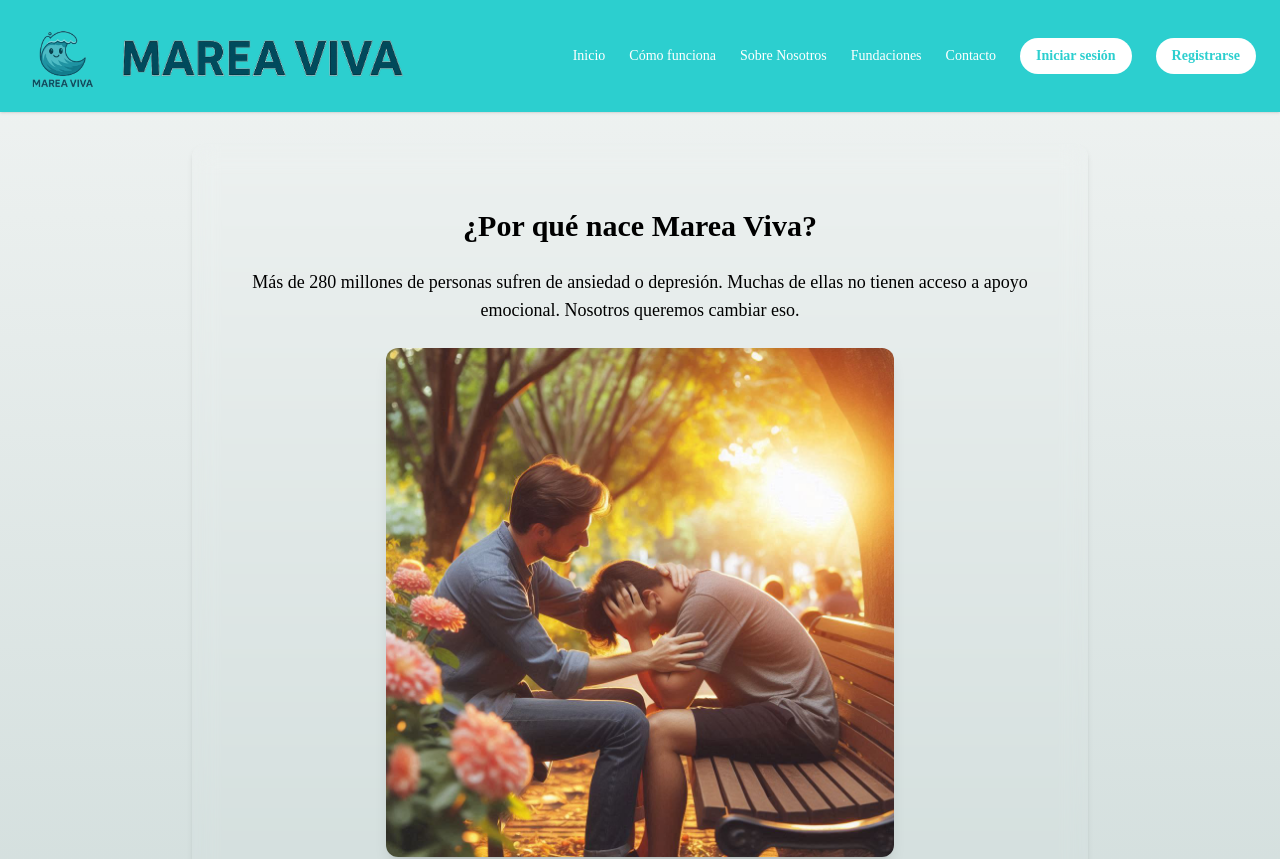
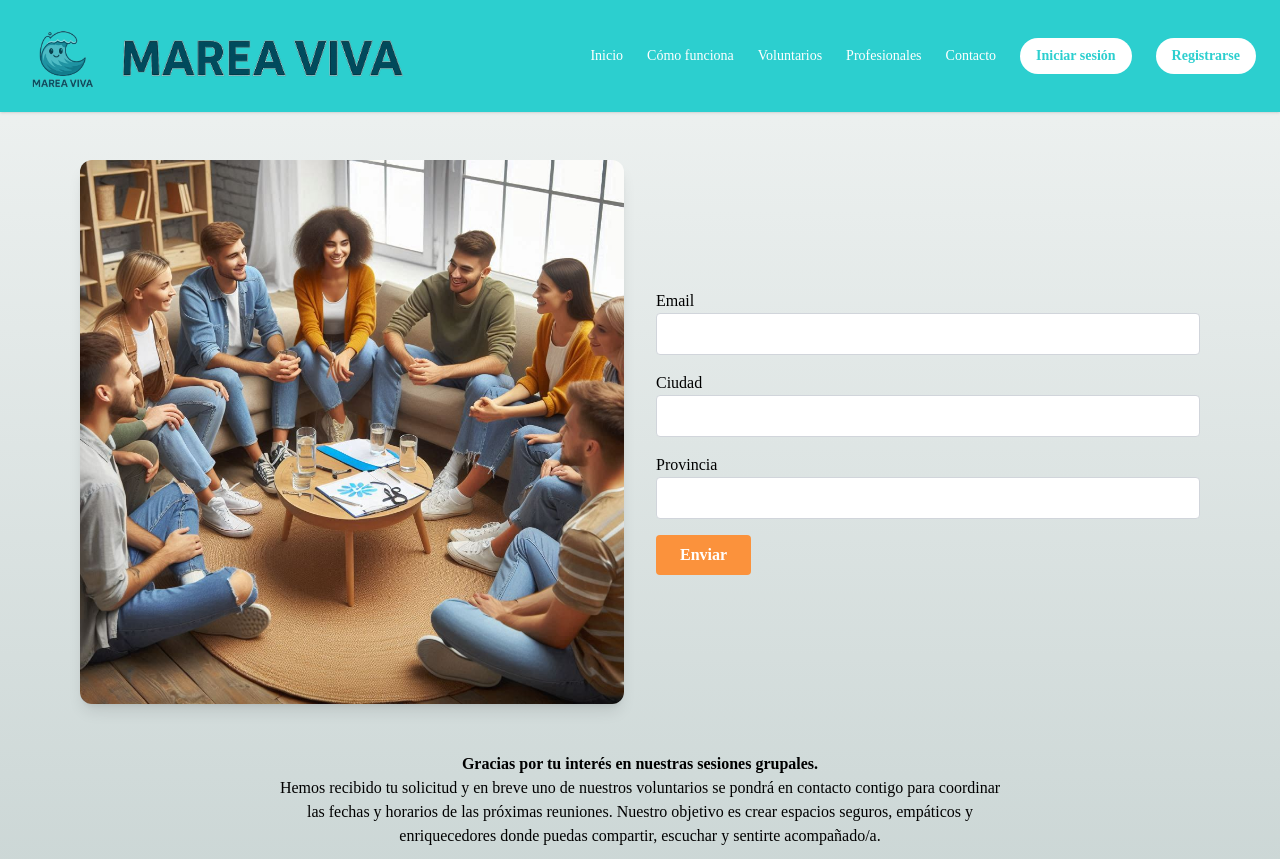
Before and after one commit to Emagmunioz/MareaViva, a React app in the folder frontend/: page /groups-form in a window 1280 px wide. Shown: the top 859 px of the page. Built offline with nearby package versions, Linux system fonts and the light colour scheme; the HTML template or start-up script is replaced by a standard one.

Commit message:
create VolunteersPage and changes in some components

```diff
--- a/frontend/src/App.jsx
+++ b/frontend/src/App.jsx
@@ -8,6 +8,9 @@ import Home from "./pages/Home";
 import HowItWorks from "./pages/HowItWorks";
 import EmotionEvaluation from "@/pages/EmotionEvaluation";
 import ChatSupport from "./pages/ChatSupport";
+import ProfileForm from "@/pages/ProfileForm";
+import GroupsFormPage from "@/pages/GroupsFormPage";
+import VolunteersPage from "@/pages/VolunteersPage";
 export default function App() {
   return (
     <BrowserRouter>
@@ -28,8 +31,11 @@ export default function App() {
 
         <Route path="*" element={<Home />} />
         <Route path="/como-funciona" element={<HowItWorks />} />
+        <Route path="/profile-form" element={<ProfileForm />} />
         <Route path="/cuestionario" element={<EmotionEvaluation />} />
+        <Route path="/groups-form" element={<GroupsFormPage />} />
         <Route path="/chat" element={<ChatSupport />} />
+        <Route path="/voluntarios" element={<VolunteersPage />} />
       </Routes>
     </BrowserRouter>
   );
--- a/frontend/src/components/Cards.jsx
+++ b/frontend/src/components/Cards.jsx
@@ -4,14 +4,17 @@ const cardData = [
   {
     title: "Usuarios",
     desc: "Acceden a apoyo emocional seguro y humano de forma gratuita.",
+    route: "/como-funciona",
   },
   {
     title: "Voluntarios",
     desc: "Estudiantes o profesionales en paro ofrecen escucha activa y acompañamiento.",
+    route: "/voluntarios", // 👉 redirige a VolunteersPage
   },
   {
     title: "Profesionales",
     desc: "Promocionan su trabajo ayudando en una causa solidaria.",
+    route: "/como-funciona",
   },
 ];
 
@@ -21,7 +24,7 @@ export default function Cards() {
       <h2 className="text-3xl font-semibold mb-10 text-black">Nuestra Solución</h2>
       <div className="grid grid-cols-1 sm:grid-cols-3 gap-6 max-w-6xl mx-auto">
         {cardData.map((card, i) => (
-          <Link to="/como-funciona" key={i} className="transition-transform hover:scale-105">
+          <Link to={card.route} key={i} className="transition-transform hover:scale-105">
             <div className="bg-white/80 backdrop-blur-md rounded-xl shadow-md p-6 h-64 flex flex-col justify-center items-center border-t-4 border-[#f7b733] hover:shadow-lg">
               <h3 className="text-xl font-semibold mb-3 text-[#2ccfcf]">{card.title}</h3>
               <p className="text-gray-800 text-sm">{card.desc}</p>
--- a/frontend/src/components/GroupForm.jsx
+++ b/frontend/src/components/GroupForm.jsx
@@ -1,28 +1,63 @@
-import { useNavigate } from "react-router-dom";
-import Header from "@/components/Header";
-import Footer from "@/components/Footer";
-import GroupForm from "@/components/GroupForm";
-import terapiaImage from "@/assets/terapia.png";
 
-export default function GroupSignupPage() {
-  const navigate = useNavigate();
+import { useState } from "react";
+// import axios from "axios"; // ❌ Comentamos la conexión
+
+export default function GroupForm() {
+  const [formData, setFormData] = useState({
+    email: "",
+    city: "",
+    province: "",
+  });
+
+  const handleSubmit = async (e) => {
+    e.preventDefault();
+    console.log("Formulario capturado:", formData); // ✅ Simulamos el envío
+    // try {
+    //   const res = await axios.post("/api/groups", formData);
+    //   alert("Formulario enviado correctamente");
+    // } catch (err) {
+    //   console.error(err);
+    // }
+  };
 
   return (
-    <div className="bg-gradient-to-b from-[#f1f4f3] to-[#c7d3d2] min-h-screen text-black font-['Poppins']">
-      <Header />
-
-      <main className="max-w-6xl mx-auto px-6 py-12">
-        <div className="grid md:grid-cols-2 gap-10 items-center">
-          <img src={terapiaImage} alt="Sesión de grupo" className="rounded-xl shadow-lg w-full object-cover" />
-          <GroupForm />
-        </div>
-
-        <p className="mt-10 text-center text-lg">
-          Gracias por tu interés en formar parte de nuestras sesiones grupales. En breve nos pondremos en contacto contigo para coordinar las fechas y detalles de las próximas reuniones. Estamos aquí para acompañarte.
-        </p>
-      </main>
-
-      <Footer />
-    </div>
+    <form onSubmit={handleSubmit} className="space-y-4">
+      <div>
+        <label className="block font-medium">Email</label>
+        <input
+          type="email"
+          value={formData.email}
+          onChange={(e) => setFormData({ ...formData, email: e.target.value })}
+          className="w-full px-4 py-2 rounded border border-gray-300"
+          required
+        />
+      </div>
+      <div>
+        <label className="block font-medium">Ciudad</label>
+        <input
+          type="text"
+          value={formData.city}
+          onChange={(e) => setFormData({ ...formData, city: e.target.value })}
+          className="w-full px-4 py-2 rounded border border-gray-300"
+          required
+        />
+      </div>
+      <div>
+        <label className="block font-medium">Provincia</label>
+        <input
+          type="text"
+          value={formData.province}
+          onChange={(e) => setFormData({ ...formData, province: e.target.value })}
+          className="w-full px-4 py-2 rounded border border-gray-300"
+          required
+        />
+      </div>
+      <button
+        type="submit"
+        className="bg-orange-400 text-white font-semibold px-6 py-2 rounded hover:bg-orange-500 transition"
+      >
+        Enviar
+      </button>
+    </form>
   );
 }
--- a/frontend/src/components/Header.jsx
+++ b/frontend/src/components/Header.jsx
@@ -20,8 +20,9 @@ export default function Header() {
           <Link to="/" className="hover:underline">Inicio</Link>
          <Link to="/como-funciona" className="hover:underline">Cómo funciona</Link>
 
-          <a href="#sobre-nosotros" className="hover:underline">Sobre Nosotros</a>
-          <a href="#fundaciones" className="hover:underline">Fundaciones</a>
+         <Link to="/voluntarios" className="hover:underline">Voluntarios</Link>
+
+          <a href="#fundaciones" className="hover:underline">Profesionales</a>
           <a href="#contacto" className="hover:underline">Contacto</a>
           <Link to="/login" className="bg-white text-[#2ccfcf] px-4 py-2 rounded-full font-semibold hover:bg-gray-100 transition">Iniciar sesión</Link>
           <Link to="/register" className="bg-white text-[#2ccfcf] px-4 py-2 rounded-full font-semibold hover:bg-gray-100 transition">Registrarse</Link>
@@ -44,8 +45,9 @@ export default function Header() {
           <Link to="/" onClick={() => setMenuOpen(false)}>Inicio</Link>
           <Link to="/como-funciona" onClick={() => setMenuOpen(false)}>Cómo funciona</Link>
 
-          <a href="#sobre-nosotros" onClick={() => setMenuOpen(false)}>Sobre Nosotros</a>
-          <a href="#fundaciones" onClick={() => setMenuOpen(false)}>Fundaciones</a>
+          <Link to="/voluntarios" onClick={() => setMenuOpen(false)}>Voluntarios</Link>
+
+          <a href="#fundaciones" onClick={() => setMenuOpen(false)}>Profesionales</a>
           <a href="#contacto" onClick={() => setMenuOpen(false)}>Contacto</a>
           <Link to="/login" className="bg-white text-[#2ccfcf] px-4 py-2 rounded-full font-semibold hover:bg-gray-100 transition" onClick={() => setMenuOpen(false)}>Iniciar sesión</Link>
           <Link to="/register" className="bg-white text-[#2ccfcf] px-4 py-2 rounded-full font-semibold hover:bg-gray-100 transition" onClick={() => setMenuOpen(false)}>Registrarse</Link>
--- a/frontend/src/pages/GroupsFormPage.jsx
+++ b/frontend/src/pages/GroupsFormPage.jsx
@@ -3,7 +3,7 @@ import Footer from "@/components/Footer";
 import GroupForm from "@/components/GroupForm";
 import terapia from "@/assets/terapia.png";
 
-export default function GroupSignupPage() {
+export default function GroupsFormPage() {
   return (
     <div className="font-['Poppins'] text-black bg-gradient-to-b from-[#f1f4f3] to-[#c7d3d2] min-h-screen">
       <Header />
--- a/frontend/src/pages/HowItWorks.jsx
+++ b/frontend/src/pages/HowItWorks.jsx
@@ -35,7 +35,7 @@ import {
               color="text-teal-600"
             />
           </Link>
-            <Link to="/emotion-evaluation">
+          <Link to="/cuestionario">
             <StepCard
               Icon={ClipboardList}
               title="2. Cuestionario"
@@ -65,12 +65,14 @@ import {
               color="text-orange-500"
             />
           </button>
+          <Link to="/groups-form">
             <StepCard
               Icon={HeartHandshake}
               title="6. Grupos"
               description="Únete a sesiones grupales de contención y diálogo."
               color="text-teal-600"
             />
+          </Link>
         </div>
       </main>
 
--- a/frontend/src/pages/ProfileForm.jsx
+++ b/frontend/src/pages/ProfileForm.jsx
@@ -2,7 +2,8 @@ import { useState } from "react";
 import { useNavigate } from "react-router-dom";
 import Header from "@/components/Header";
 import Footer from "@/components/Footer";
-import axios from "axios";
+// import axios from "axios";
+import examenImage from "@/assets/Examen.png";
 
 export default function ProfileForm() {
   const [role, setRole] = useState("");
@@ -18,25 +19,37 @@ export default function ProfileForm() {
     formData.append("description", description);
     if (image) formData.append("image", image);
 
-    try {
-      await axios.post("http://localhost:8080/api/profile", formData, {
-        headers: { "Content-Type": "multipart/form-data" },
+    // Simulación de respuesta exitosa para pruebas locales
+    setTimeout(() => {
+      console.log("Perfil guardado (simulado):", {
+        role,
+        description,
+        image: image?.name || "N/A",
       });
       navigate("/dashboard");
-    } catch (error) {
-      alert("Error al guardar el perfil");
-    }
+    }, 1000);
+
+    // try {
+    //   await axios.post("http://localhost:8080/api/profile", formData, {
+    //     headers: { "Content-Type": "multipart/form-data" },
+    //   });
+    //   navigate("/dashboard");
+    // } catch (error) {
+    //   alert("Error al guardar el perfil");
+    // }
   };
 
   return (
-    <div className="bg-gradient-to-b from-[#f1f4f3] to-[#c7d3d2] min-h-screen text-black font-['Poppins']">
+    <div className="bg-gradient-to-b from-[#f1f4f3] to-[#c7d3d2] min-h-screen flex flex-col font-['Poppins'] text-black">
       <Header />
 
-      <div className="max-w-md mx-auto bg-white rounded-xl shadow p-6 my-10">
+      <main className="flex-grow max-w-6xl mx-auto px-6 py-12 grid md:grid-cols-2 gap-10 items-center">
+        <img src={examenImage} alt="Perfil" className="rounded-xl shadow-lg w-full object-cover" />
+
+        <div className="bg-white rounded-xl shadow p-6">
           <h2 className="text-2xl font-semibold mb-4 text-center text-coral-700">Perfil de Usuario</h2>
 
           <form onSubmit={handleSubmit} className="space-y-4">
-          {/* Botones de rol */}
             <div className="flex justify-center gap-4">
               <button
                 type="button"
@@ -58,7 +71,6 @@ export default function ProfileForm() {
               </button>
             </div>
 
-          {/* Imagen */}
             <div>
               <label className="block mb-1 font-medium">Foto de perfil</label>
               <input
@@ -69,7 +81,6 @@ export default function ProfileForm() {
               />
             </div>
 
-          {/* Descripción */}
             <div>
               <label className="block mb-1 font-medium">Descripción</label>
               <textarea
@@ -89,6 +100,7 @@ export default function ProfileForm() {
             </button>
           </form>
         </div>
+      </main>
 
       <Footer />
     </div>
--- /dev/null
+++ b/frontend/src/pages/VolunteersPage.jsx
@@ -0,0 +1,46 @@
+import { useNavigate } from "react-router-dom";
+import Header from "@/components/Header";
+import Footer from "@/components/Footer";
+import practicasImage from "@/assets/practicas.png";
+
+export default function VolunteersPage() {
+  const navigate = useNavigate();
+
+  return (
+    <div className="bg-gradient-to-b from-[#f1f4f3] to-[#c7d3d2] min-h-screen flex flex-col font-['Poppins'] text-black">
+      <Header />
+
+      <main className="flex-grow max-w-6xl mx-auto px-6 py-12 grid md:grid-cols-2 gap-10 items-center">
+        <img
+          src={practicasImage}
+          alt="Estudiante voluntario acompañando"
+          className="rounded-xl shadow-lg w-full object-cover"
+        />
+
+        <div>
+          <h2 className="text-3xl font-bold text-teal-700 mb-4">
+            Únete como voluntario y sé una ola de esperanza
+          </h2>
+          <p className="mb-4">
+            ¿Estás estudiando psicología o psiquiatría?<br />
+            ¿Eres un profesional con vocación, en pausa o en búsqueda activa de empleo?
+          </p>
+          <p className="mb-6">
+            Tu formación y capacidad de escucha pueden transformar vidas.
+          </p>
+          <p className="mb-6">
+            En Marea Viva creemos en el poder del acompañamiento emocional. Muchas personas atraviesan momentos difíciles y sólo necesitan a alguien dispuesto a escuchar. Alguien como tú.
+          </p>
+          <button
+            onClick={() => navigate("/profile-form")}
+            className="bg-teal-500 text-white font-semibold px-6 py-3 rounded-full hover:bg-teal-600 transition"
+          >
+            Quiero ser voluntario
+          </button>
+        </div>
+      </main>
+
+      <Footer />
+    </div>
+  );
+}
```
Also changed, not shown: frontend/vite.config.js (+8 -7 lines), frontend/src/assets/Ayuda.png (renamed from frontend/src/assets/Ayuda urgente.png), frontend/src/assets/Examen.png (renamed from frontend/src/assets/Consulta profesional.png). Lines whose indentation alone changed are shown as unchanged.
